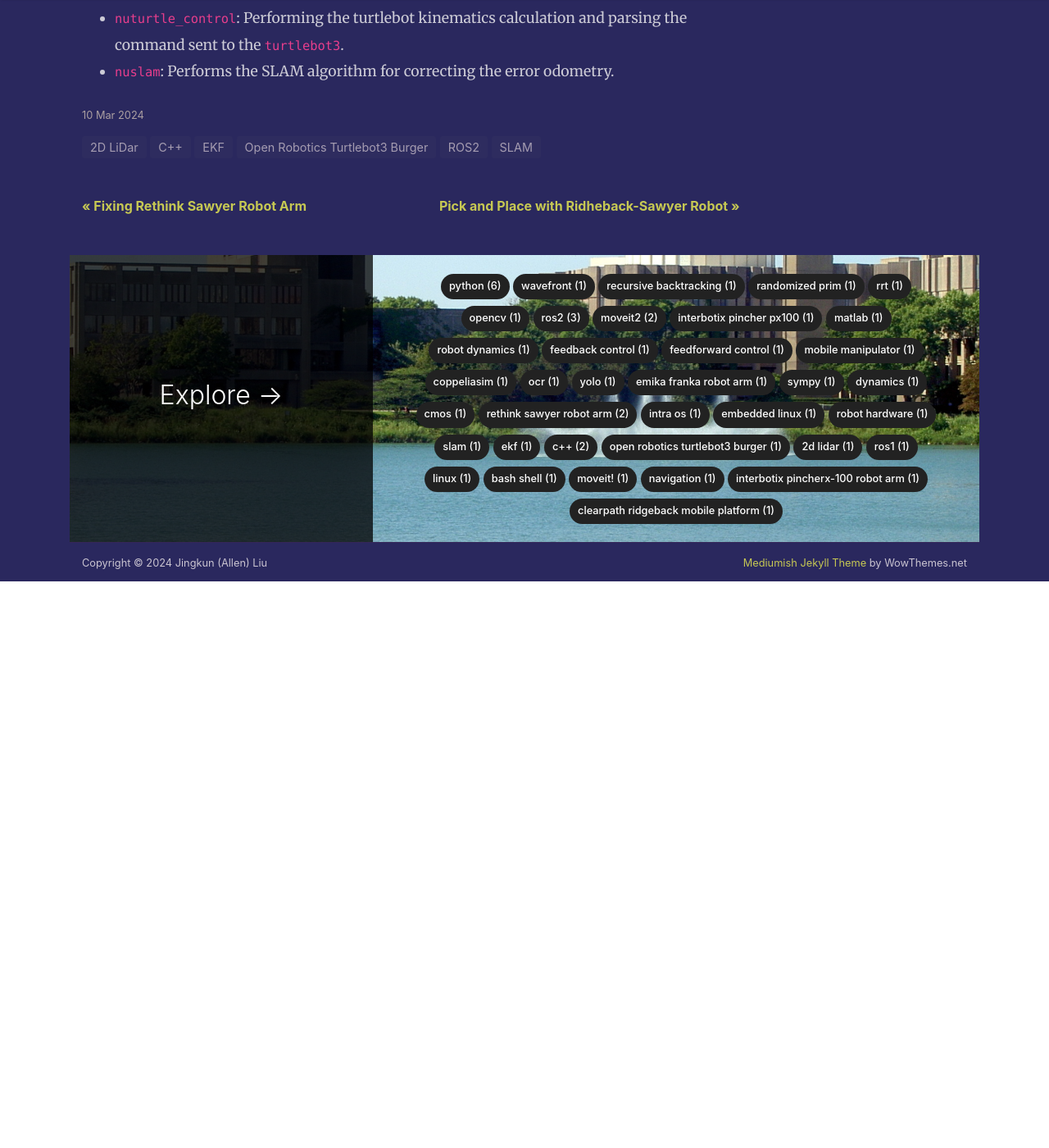
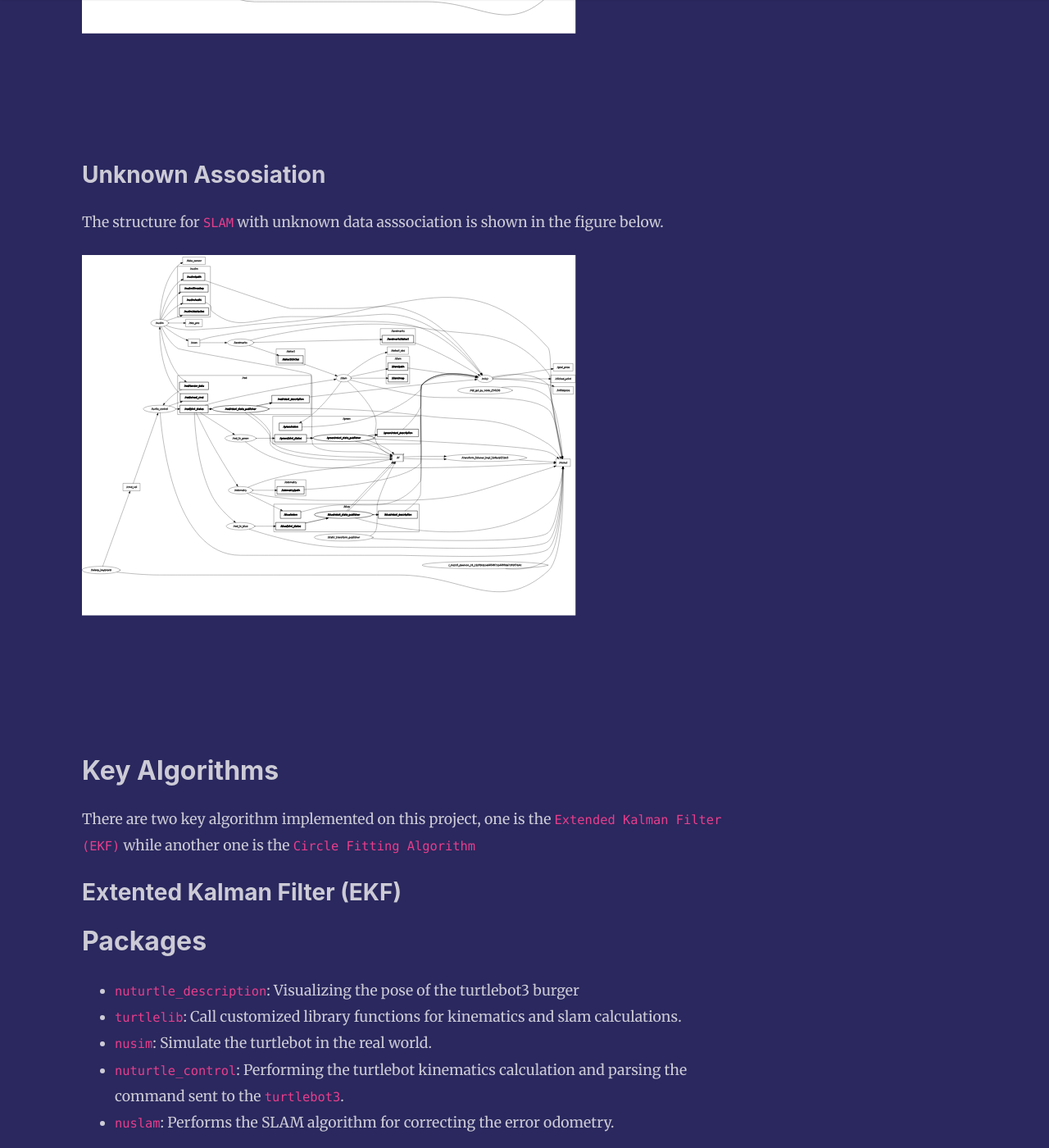
Before and after one commit to nu-jliu/nu-jliu.github.io, a Jekyll site: the page built from _posts/2024-3-10-slam.md, in a window 1280 px wide and 1400 px high, scrolled down 2204 px. Shown: the whole window at 82% size. Built offline with Jekyll 4.4.1, drawn with Linux system fonts in a browser that asks for light colours; nearby versions of some CDN libraries; comment, search, counter and statistics services are not loaded; before the commit the page ends 2975 px from its top, so only the background shows below that; some of the changed text lies outside the part shown.

Commit message:
update slamn

```diff
--- a/_posts/2024-3-10-slam.md
+++ b/_posts/2024-3-10-slam.md
@@ -12,7 +12,7 @@
 [View This Project on GitHub](https://github.com/ME495-Navigation/slam-project-nu-jliu.git)
 
 # Description
-In this project, I designed and implemented `Simultanously Localization and Mapping (SLAM)` algorithm over `ROS2` platform from scratch on a `Turtlebot3 Burger`. This project enables the turtlebot to perform the localization and mapping calculations moving in field.
+In this project, I designed and implemented `Simultanously Localization and Mapping (SLAM)` algorithm on `Extended Kalman Filter (EKF)` over `ROS2` platform from scratch on a `Turtlebot3 Burger`. This project enables the turtlebot to perform the localization and mapping calculations moving in field.
 
 # Demo Video
 This project consists of two main tasks, which are:
@@ -33,18 +33,22 @@
 
 
 ### Known Assocication
-The structure for `SLAM` with unknown data asssociation is shown in the data below.
+The structure for `SLAM` with known data asssociation is shown in the figure below.
 
+![](/assets/images/rosgraph_slam.svg)
 
 ### Unknown Assosiation
+The structure for `SLAM` with unknown data asssociation is shown in the figure below.
 
-
+![](/assets/images/rosgraph_landmark.svg)
 
 ## Key Algorithms
 
-### Extented Kalman Filter
+There are two key algorithm implemented on this project, one is the `Extended Kalman Filter (EKF)` while another one is the `Circle Fitting Algorithm`
 
-### Circle Detection
+### Extented Kalman Filter (EKF)
+
+<!-- ### Circle Detection -->
 
 ## Packages
  - `nuturtle_description`: Visualizing the pose of the turtlebot3 burger
```
Also changed, not shown: assets/images/rosgraph_landmark.svg (added), assets/images/rosgraph_slam.svg (added).
